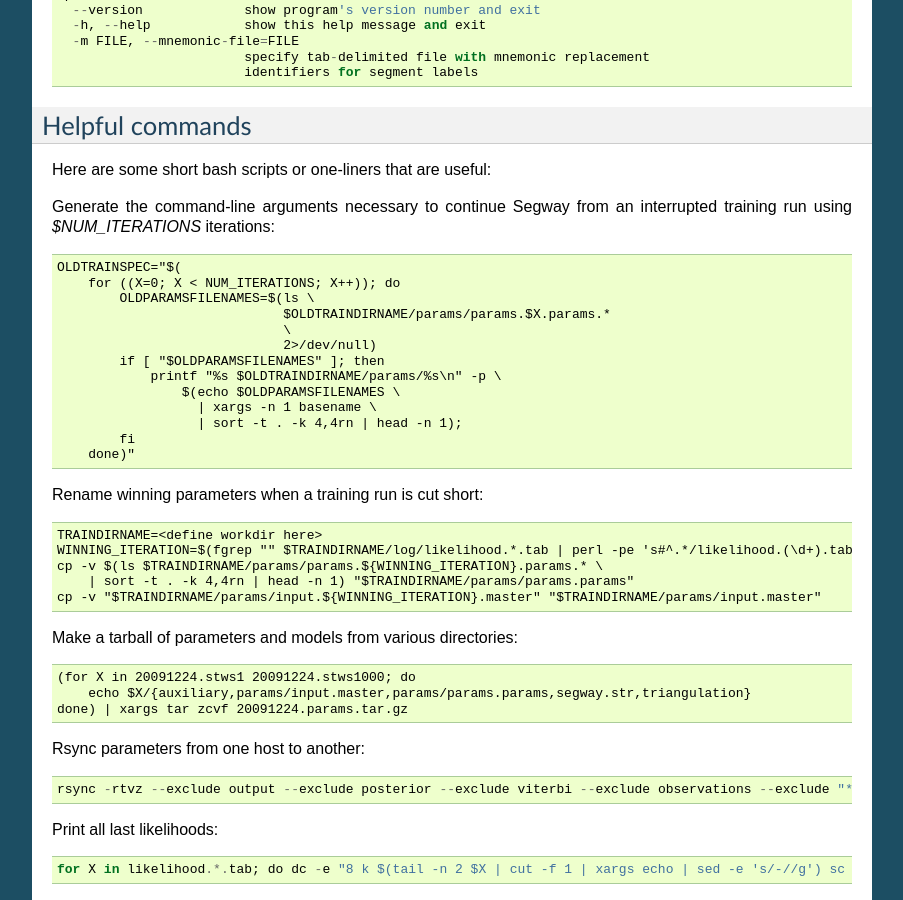
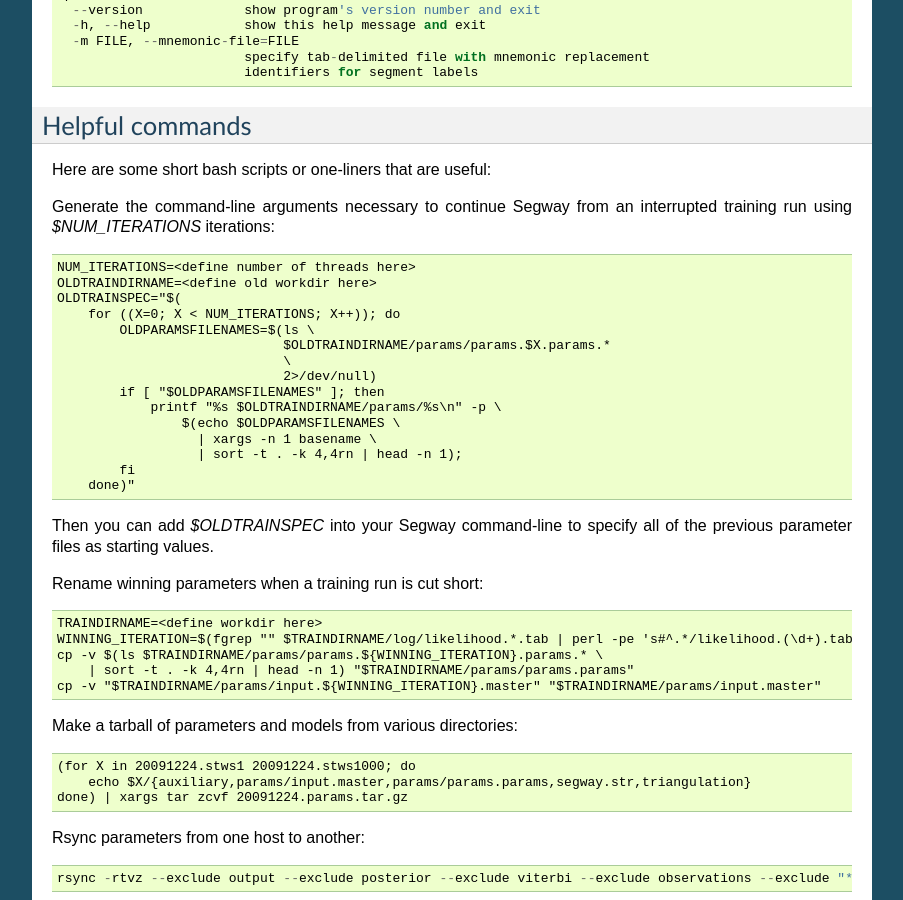
Before and after one commit to hoffmangroup/segway, a Sphinx documentation site: the page built from doc/segway.rst, in a window 1280 px wide and 900 px high, scrolled down 12733 px. Shown: the whole window, without its empty margins (198-1101 px from the left). Built offline with Sphinx 7.4.7, drawn with Linux system fonts in a browser that asks for light colours; formulas are drawn with MathJax 3.

Commit message:
conflict resolution

```diff
--- a/doc/segway.rst
+++ b/doc/segway.rst
@@ -977,6 +977,8 @@ Here are some short bash scripts or one-liners that are useful:
 Generate the command-line arguments necessary to continue Segway from
 an interrupted training run using `$NUM_ITERATIONS` iterations::
 
+    NUM_ITERATIONS=<define number of threads here>
+    OLDTRAINDIRNAME=<define old workdir here>
     OLDTRAINSPEC="$(
         for ((X=0; X < NUM_ITERATIONS; X++)); do
             OLDPARAMSFILENAMES=$(ls \
@@ -990,6 +992,9 @@ an interrupted training run using `$NUM_ITERATIONS` iterations::
                       | sort -t . -k 4,4rn | head -n 1);
             fi
         done)"
+
+Then you can add `$OLDTRAINSPEC` into your Segway command-line to
+specify all of the previous parameter files as starting values.
 
 Rename winning parameters when a training run is cut short::
 
```
